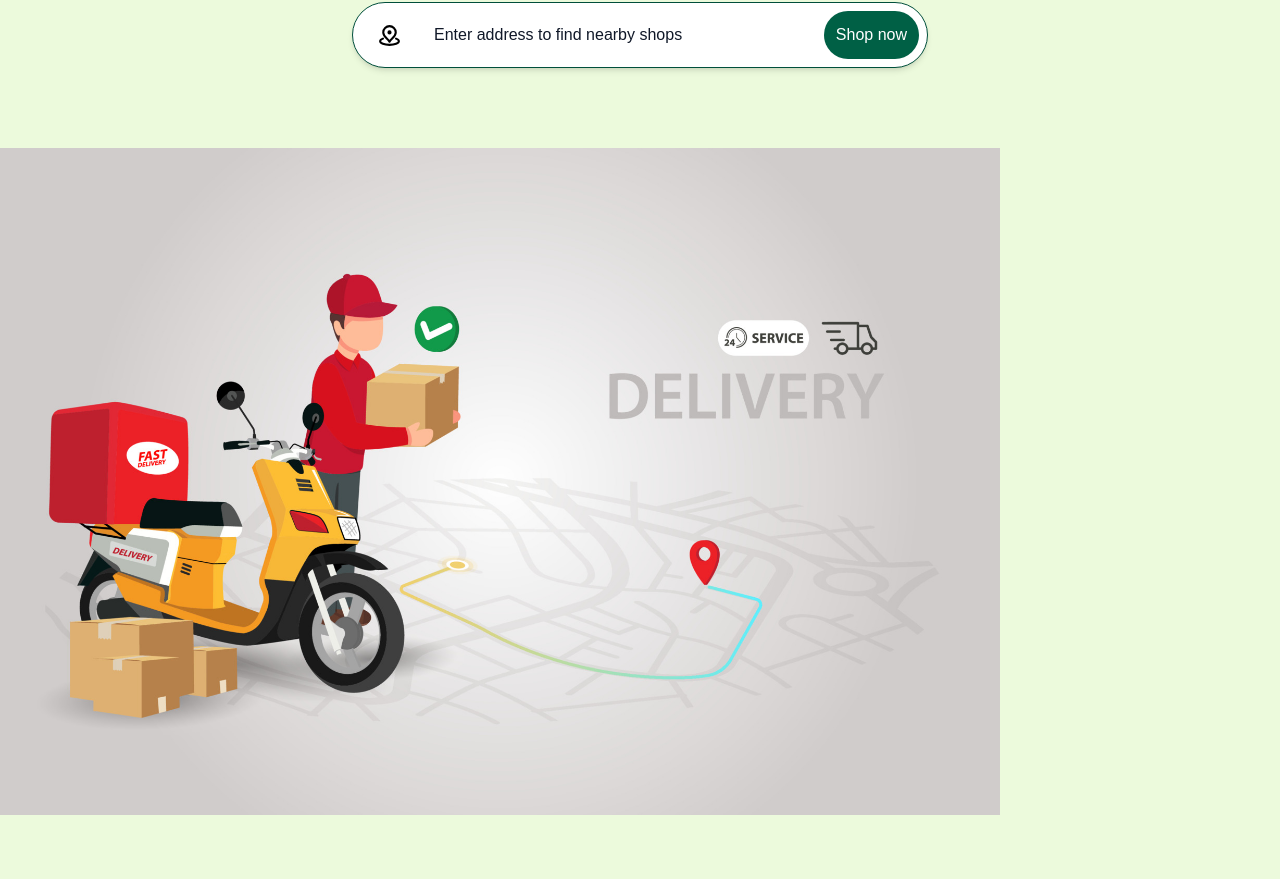
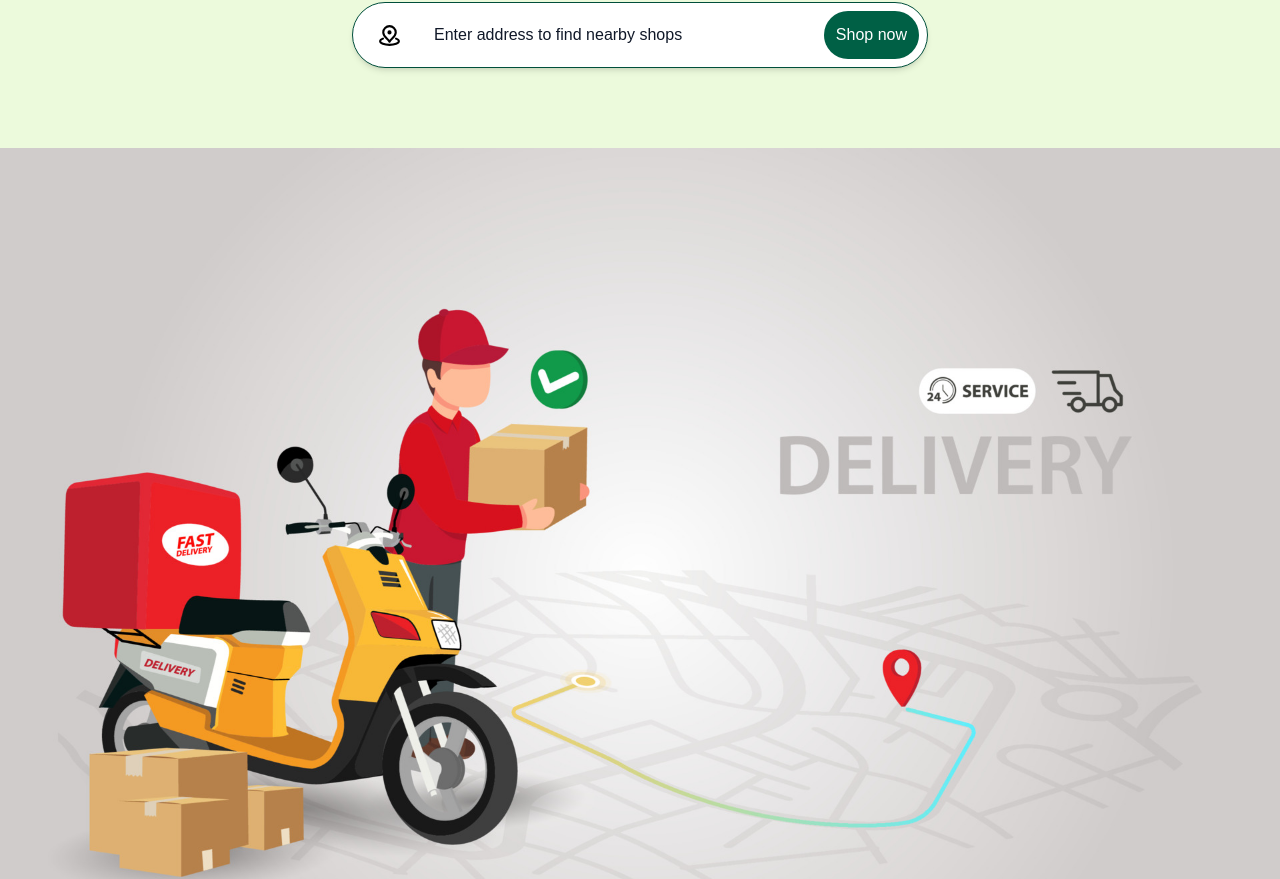
Before and after one commit to mdrifatunnobirifat/Foodie_Fresh, a Next.js app: page / in a window 1280 px wide. Shown: the part 468-1347 px from the top of the page. Built offline with nearby package versions, Linux system fonts and the light colour scheme.

Commit message:
:art: Style: Fix the  image width and height  in Hero section  FoodieFresh

```diff
--- a/app/components/Hero.tsx
+++ b/app/components/Hero.tsx
@@ -11,7 +11,8 @@ export default function Hero() {
             <Searchbar/>
         </div>
         <div>
-            <Image src="/vecteezy_fast-delivery-by-scooter-on-mobile-e-commerce-concept_17732847.jpg" alt="image" width={1000} height={300}/>
+            <Image src="/vecteezy_fast-delivery-by-scooter-on-mobile-e-commerce-concept_17732847.jpg" alt="image" width={1000} height={300}
+            className="w-full h-auto object-cover"/>
         </div>
 
 
```
